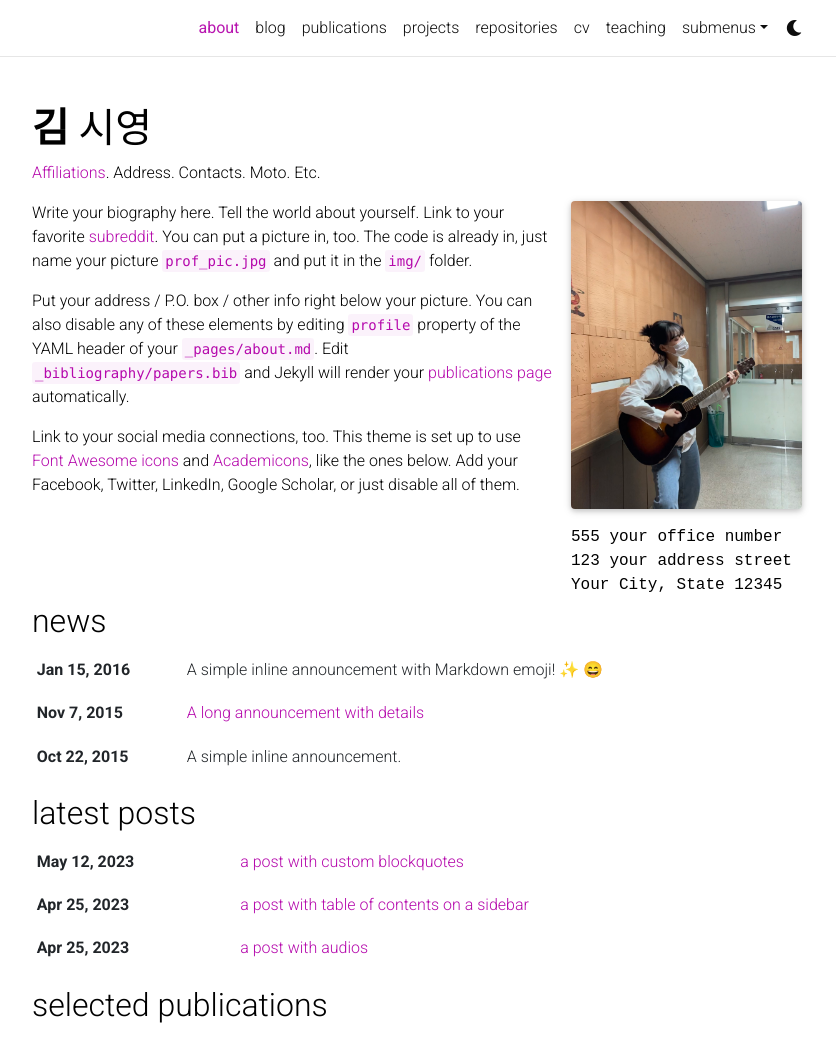
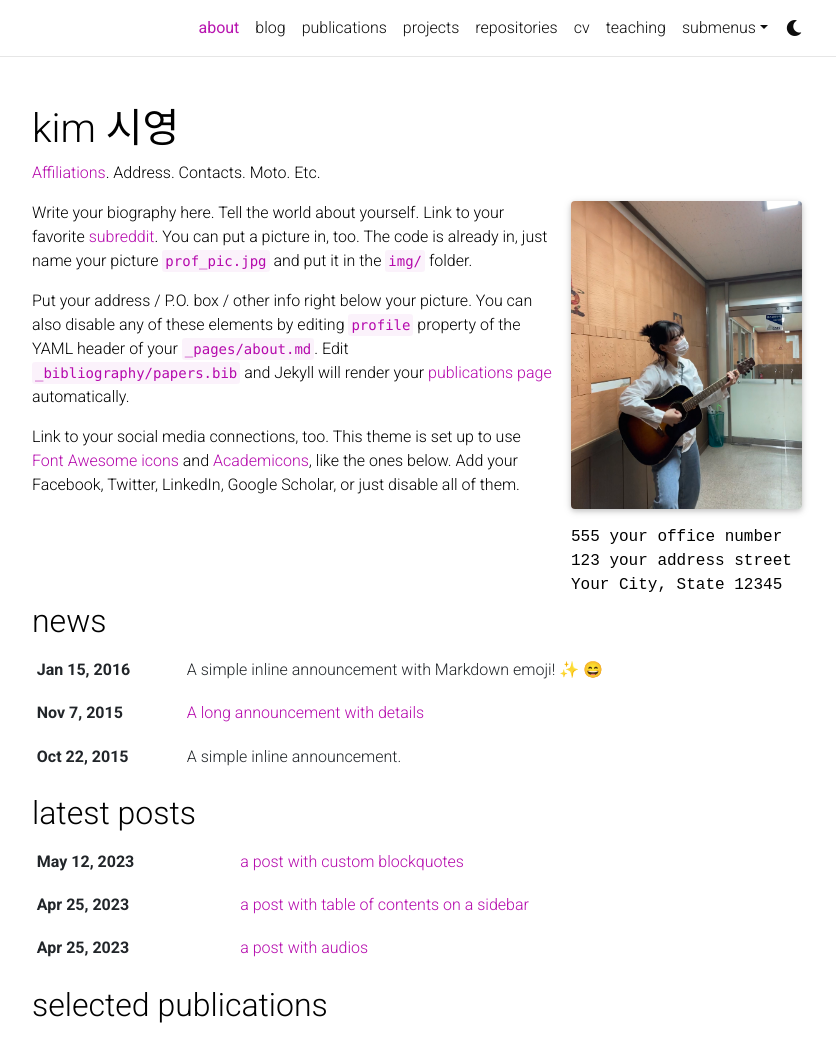
Before and after one commit to xixexnx/xixexnx.github.io, a Jekyll site: the page built from _pages/about.md, in a window 1280 px wide and 1342 px high, cut to the strip 0-1052 px from the top of the window. Shown: the whole strip, without its empty margins (223-1059 px from the left). Built offline with Jekyll 4.4.1, drawn with Linux system fonts in a browser that asks for light colours; emoji names are drawn with the system emoji font; comment, search, counter and statistics services are not loaded; a style sheet for code colours, icons or effects is not loaded; some of the changed text lies outside the part shown.

Commit message:
name update

```diff
--- a/_config.yml
+++ b/_config.yml
@@ -3,8 +3,8 @@
 # -----------------------------------------------------------------------------
 
 title: blank # the website title (if blank, full name will be used instead)
-first_name: 김
-middle_name:
+first_name:
+middle_name: kim
 last_name: 시영
 email: you@example.com
 description: > # the ">" symbol means to ignore newlines until "footer_text:"
--- a/_pages/about.md
+++ b/_pages/about.md
@@ -13,10 +13,10 @@ profile:
     <p>123 your address street</p>
     <p>Your City, State 12345</p>
 
-news: true  # includes a list of news items
-latest_posts: true  # includes a list of the newest posts
+news: true # includes a list of news items
+latest_posts: true # includes a list of the newest posts
 selected_papers: true # includes a list of papers marked as "selected={true}"
-social: true  # includes social icons at the bottom of the page
+social: true # includes social icons at the bottom of the page
 ---
 
 Write your biography here. Tell the world about yourself. Link to your favorite [subreddit](http://reddit.com). You can put a picture in, too. The code is already in, just name your picture `prof_pic.jpg` and put it in the `img/` folder.
```
